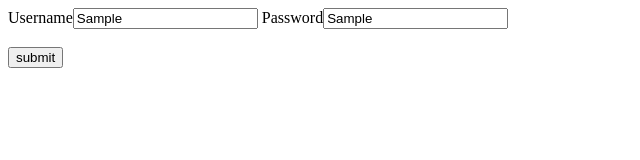
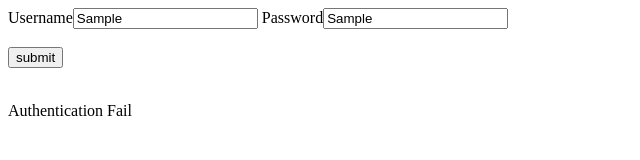
Before and after one commit to sanjay914015/frontend-sanjay-raytex-initial, a plain HTML site: page Day 3/Task 4/index.html in a window 1280 px wide. Both pictures are taken after typing "Sample", "Sample" into the empty fields and a click on the button "submit". Shown: the whole page, without its empty margins (0-640 px from the left). Drawn offline with Linux system fonts and the light colour scheme.

Commit message:
This is Day 3 Works

```diff
--- a/Day 3/Task 4/index.js
+++ b/Day 3/Task 4/index.js
@@ -11,6 +11,11 @@ function authentication() {
     {
         document.getElementById("show").innerHTML = "Authentication True";
     }
+    else
+    {
+        document.getElementById("show").innerHTML = "Authentication Fail";
+
+    }
 
 
 
```
Also changed, not shown: Day 2/Task 3/index.html (+1 -1 lines).
